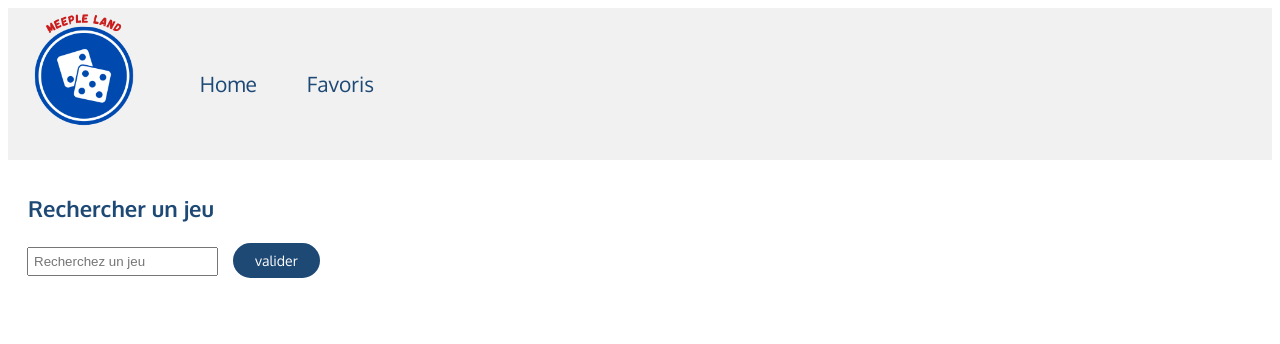
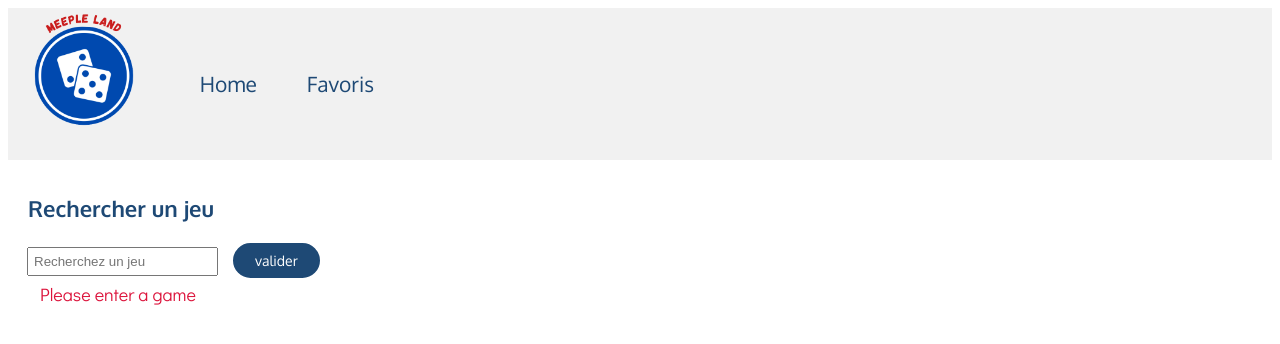
Before and after one commit to PaulinedeValance/boardGameProject, a Vue app: page / in a window 1280 px wide. Both pictures are taken after a click on the button "valider". Shown: the top 344 px of the page. Built offline with nearby package versions, Linux system fonts and the light colour scheme.

Commit message:
error message emptu input

```diff
--- a/src/views/HomePage.vue
+++ b/src/views/HomePage.vue
@@ -13,18 +13,26 @@ export interface Game {
   image: string
 }
 
+// store the value of the search input
 const searchedGame = ref<string>('')
+// store the list of games
 const gamesList = ref<Game[]>([])
+const errorMessage = ref('')
 
+// fetch the api with an async function
 const getData = async () => {
   if (searchedGame.value === "") {
-    alert("Please, enter a game")
+    errorMessage.value = "Please enter a game"
     return
   }
   const { data } = await useAxios(`https://api.boardgameatlas.com/api/search?name=${searchedGame.value}&fuzzy_match=true&client_id=JLBr5npPhV`)
 
+  // map over the datas and keep the games name and images url
   const games = data.value.games.map((game: Game) => ({ name: game.handle, image: game.image_url }))
-  gamesList.value = games
+  // update the gamesList with the list of games
+  gamesList.value = games;
+  // clear the input value after the button is clicked
+  searchedGame.value = ''
 }
 
 </script>
@@ -35,6 +43,7 @@ const getData = async () => {
   <div>
     <Input v-model="searchedGame" :placeholder="'Recherchez un jeu'" />
     <Button @clicked="getData()" :name="'Valider'" />
+    <p class="error-message" v-if="errorMessage">{{ errorMessage }}</p>
 
     <div class="container-flex">
       <div class="container-game" v-for="game in gamesList" :key="game.handle">
@@ -70,4 +79,14 @@ h1 {
   padding-top: 20px;
   color: #1e4975;
 }
+
+.error-message {
+  font-size: 18px;
+  font-family: 'Didact Gothic', sans-serif;
+  color: crimson;
+  padding-left: 32px;
+  padding-top: 4px;
+  margin: 0;
+
+}
 </style>
```
